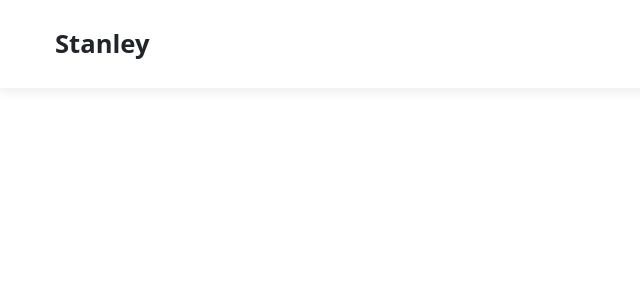
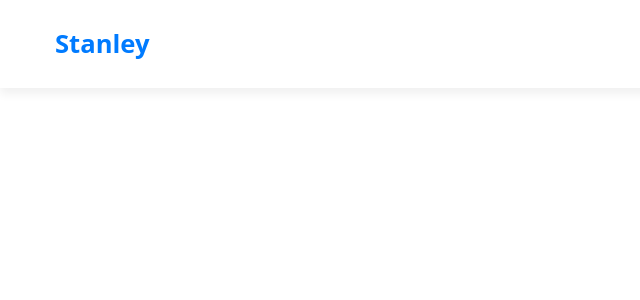
Before and after one commit to standiki/myportfolio, a React (Vite) app: page / in a window 1280 px wide. Shown: the top 300 px of the page, without its empty margins (0-640 px from the left). Built offline with nearby package versions, Linux system fonts and the light colour scheme.

Commit message:
UI: Fixed broken the broken color for the Navbar Logo back to Blue

```diff
--- a/src/index.css
+++ b/src/index.css
@@ -92,7 +92,7 @@
 }
 
 .navbar-brand {
-  color: var(--color);
+  color: var(--blue);
   font-size: 1.6rem;
   font-weight: 600;
   display: inline-block;
```
